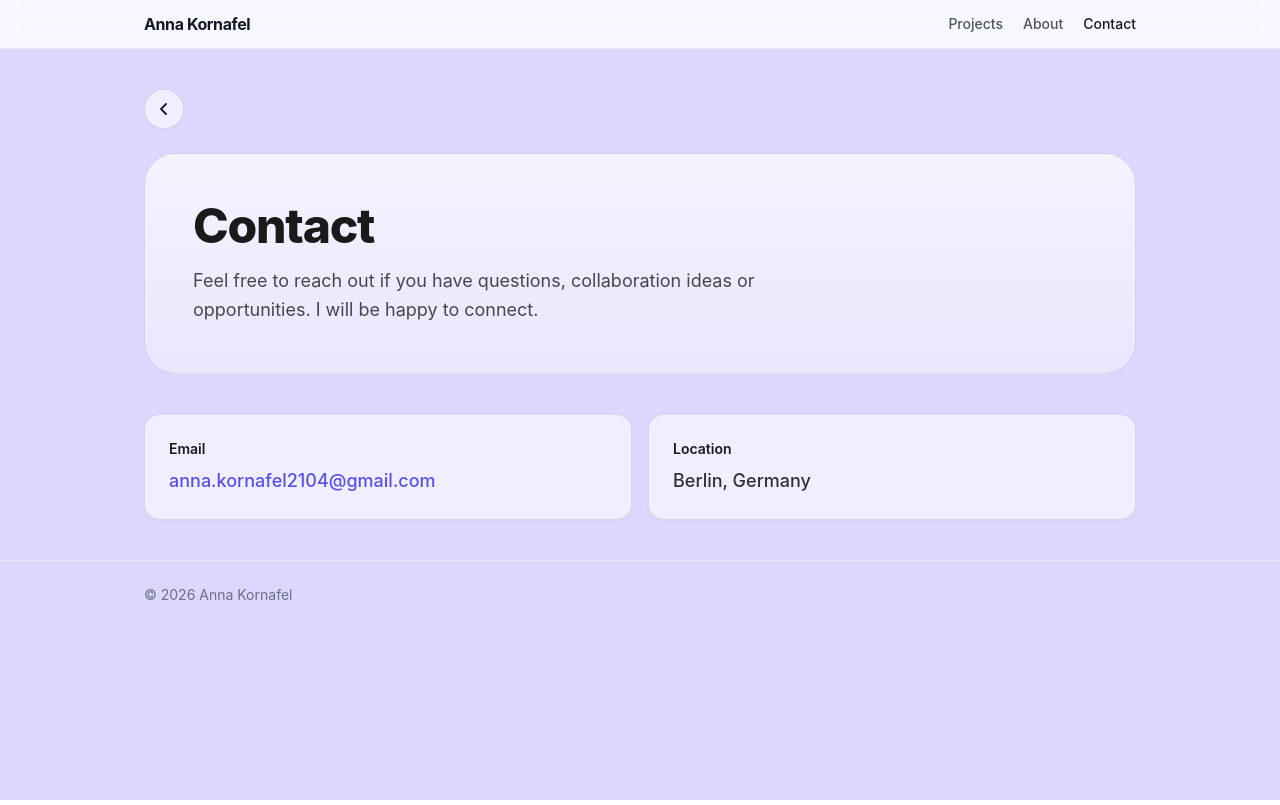
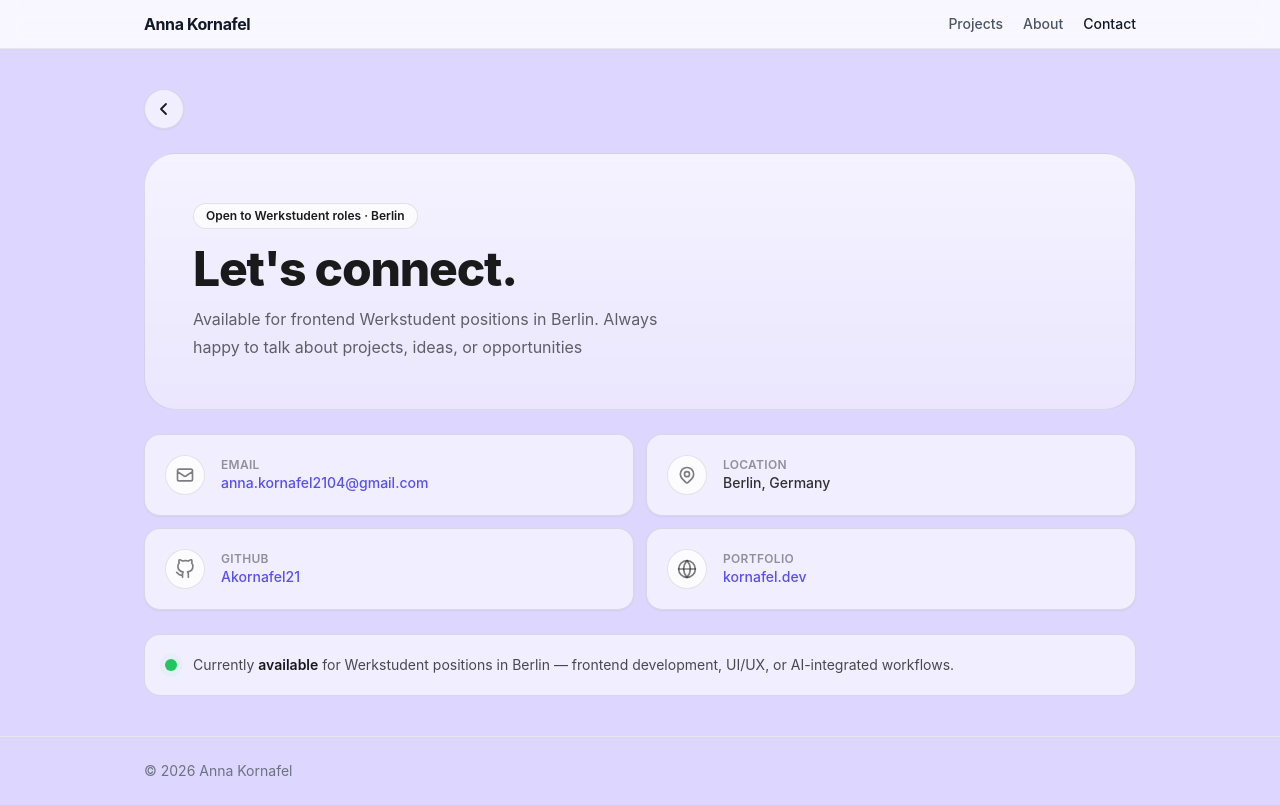
Before and after one commit to Akornafel21/anna-portfolio, a React (Vite) app: page /contact in a window 1280 px wide. Built offline with nearby package versions, Linux system fonts and the light colour scheme.

Commit message:
Contact Page updated

```diff
--- a/package.json
+++ b/package.json
@@ -13,6 +13,7 @@
     "framer-motion": "^12.34.3",
     "react": "^19.2.0",
     "react-dom": "^19.2.0",
+    "react-icons": "^5.7.0",
     "react-router-dom": "^7.13.1"
   },
   "devDependencies": {
--- a/src/pages/ContactPage.tsx
+++ b/src/pages/ContactPage.tsx
@@ -1,41 +1,15 @@
 import { motion } from "framer-motion";
+import { HiOutlineMail, HiOutlineLocationMarker } from "react-icons/hi";
+import { FiGithub, FiGlobe } from "react-icons/fi";
 
 const fadeUp = {
   hidden: { opacity: 0, y: 18 },
   show: { opacity: 1, y: 0 },
 };
 
-function ContactItem({
-  title,
-  value,
-  href,
-}: {
-  title: string;
-  value: string;
-  href?: string;
-}) {
-  return (
-    <div className="rounded-2xl border border-black/10 bg-white/60 p-6 shadow-sm">
-      <p className="text-sm font-semibold text-brand-text">{title}</p>
-
-      {href ? (
-        <a
-          href={href}
-          className="mt-2 block text-lg font-medium text-brand-primary hover:underline"
-        >
-          {value}
-        </a>
-      ) : (
-        <p className="mt-2 text-lg font-medium text-black/80">{value}</p>
-      )}
-    </div>
-  );
-}
-
 export default function ContactPage() {
   return (
-    <div className="space-y-10">
-      {/* HERO */}
+    <div className="space-y-6">
 
       <motion.section
         initial="hidden"
@@ -43,36 +17,102 @@ export default function ContactPage() {
         variants={fadeUp}
         className="rounded-[32px] border border-black/10 bg-gradient-to-b from-white/70 to-white/40 p-8 md:p-12"
       >
+        <p className="inline-flex items-center rounded-full border border-black/10 bg-white/70 px-3 py-1 text-xs font-semibold text-brand-text mb-4">
+          Open to Werkstudent roles · Berlin
+        </p>
         <h1 className="text-4xl font-extrabold tracking-tight text-brand-text md:text-5xl">
-          Contact
+          Let's connect.
         </h1>
-
-        <p className="mt-4 max-w-2xl text-lg leading-relaxed text-black/70">
-          Feel free to reach out if you have questions, collaboration ideas or
-          opportunities. I will be happy to connect.
+        <p className="mt-3 max-w-lg text-base leading-7 text-black/60">
+          Available for frontend Werkstudent positions in Berlin. Always happy to talk about projects, ideas, or opportunities
         </p>
       </motion.section>
-
-      {/* CONTACT CARDS */}
 
       <motion.section
         initial="hidden"
         whileInView="show"
         viewport={{ once: true }}
         variants={fadeUp}
-        className="grid gap-4 md:grid-cols-2"
+        className="grid gap-3 md:grid-cols-2"
       >
-        <ContactItem
-          title="Email"
-          value="anna.kornafel2104@gmail.com"
+        <a
           href="mailto:anna.kornafel2104@gmail.com"
-        />
+          className="group flex items-center gap-4 rounded-2xl border border-black/10 bg-white/60 p-5 shadow-sm transition hover:bg-white hover:shadow-md"
+        >
+          <div className="flex h-10 w-10 shrink-0 items-center justify-center rounded-full border border-black/10 bg-white/80">
+            <HiOutlineMail className="text-black/50" size={20} />
+          </div>
+          <div>
+            <p className="text-xs font-semibold text-black/40 uppercase tracking-wide">Email</p>
+            <p className="text-sm font-medium text-brand-primary group-hover:underline">
+              anna.kornafel2104@gmail.com
+            </p>
+          </div>
+        </a>
 
-        <ContactItem
-          title="Location"
-          value="Berlin, Germany"
-        />
+        <div className="flex items-center gap-4 rounded-2xl border border-black/10 bg-white/60 p-5 shadow-sm">
+          <div className="flex h-10 w-10 shrink-0 items-center justify-center rounded-full border border-black/10 bg-white/80">
+            <HiOutlineLocationMarker className="text-black/50" size={20} />
+          </div>
+          <div>
+            <p className="text-xs font-semibold text-black/40 uppercase tracking-wide">Location</p>
+            <p className="text-sm font-medium text-black/80">Berlin, Germany</p>
+          </div>
+        </div>
+
+        <a
+          href="https://github.com/Akornafel21"
+          target="_blank"
+          rel="noreferrer"
+          className="group flex items-center gap-4 rounded-2xl border border-black/10 bg-white/60 p-5 shadow-sm transition hover:bg-white hover:shadow-md"
+        >
+          <div className="flex h-10 w-10 shrink-0 items-center justify-center rounded-full border border-black/10 bg-white/80">
+            <FiGithub className="text-black/50" size={20} />
+          </div>
+          <div>
+            <p className="text-xs font-semibold text-black/40 uppercase tracking-wide">GitHub</p>
+            <p className="text-sm font-medium text-brand-primary group-hover:underline">
+              Akornafel21
+            </p>
+          </div>
+        </a>
+
+        <a
+          href="https://kornafel.dev"
+          target="_blank"
+          rel="noreferrer"
+          className="group flex items-center gap-4 rounded-2xl border border-black/10 bg-white/60 p-5 shadow-sm transition hover:bg-white hover:shadow-md"
+        >
+          <div className="flex h-10 w-10 shrink-0 items-center justify-center rounded-full border border-black/10 bg-white/80">
+            <FiGlobe className="text-black/50" size={20} />
+          </div>
+          <div>
+            <p className="text-xs font-semibold text-black/40 uppercase tracking-wide">Portfolio</p>
+            <p className="text-sm font-medium text-brand-primary group-hover:underline">
+              kornafel.dev
+            </p>
+          </div>
+        </a>
       </motion.section>
+
+      <motion.div
+        initial="hidden"
+        whileInView="show"
+        viewport={{ once: true }}
+        variants={fadeUp}
+        className="rounded-2xl border border-black/10 bg-white/60 p-5 flex items-center gap-4"
+      >
+        <div className="relative flex h-3 w-3 shrink-0">
+          <span className="animate-ping absolute inline-flex h-full w-full rounded-full bg-green-400 opacity-75" />
+          <span className="relative inline-flex h-3 w-3 rounded-full bg-green-500" />
+        </div>
+        <p className="text-sm text-black/70">
+          Currently{" "}
+          <span className="font-semibold text-black/90">available</span>{" "}
+          for Werkstudent positions in Berlin — frontend development, UI/UX, or AI-integrated workflows.
+        </p>
+      </motion.div>
+
     </div>
   );
 }
```
Also changed, not shown: 1 other file (tests, documents, lock files or other folders).
